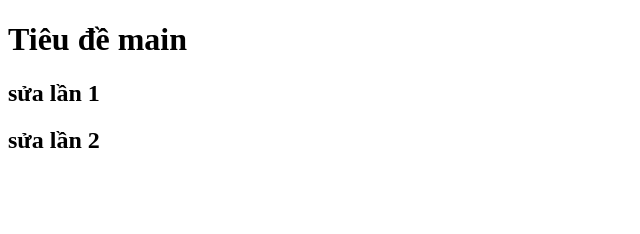
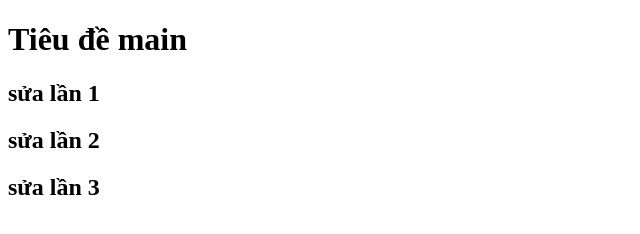
Before and after one commit to tuhocmoingay/duan66, a plain HTML site: page index.html in a window 1280 px wide. Shown: the whole page, without its empty margins (0-640 px from the left). Drawn offline with Linux system fonts and the light colour scheme.

Commit message:
3.sua lan 3

```diff
--- a/index.html
+++ b/index.html
@@ -9,5 +9,6 @@
     <h1>Tiêu đề main</h1>
     <h2>sửa lần 1</h2>
     <h2>sửa lần 2</h2>
+    <h2>sửa lần 3</h2>
   </body>
 </html>
```
